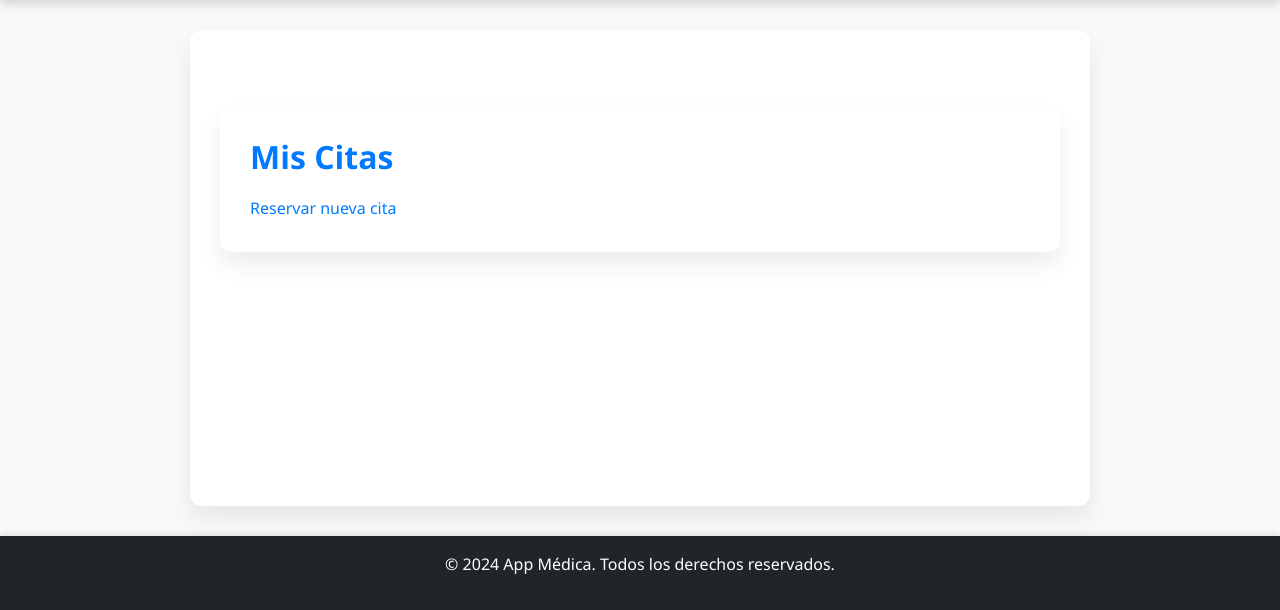
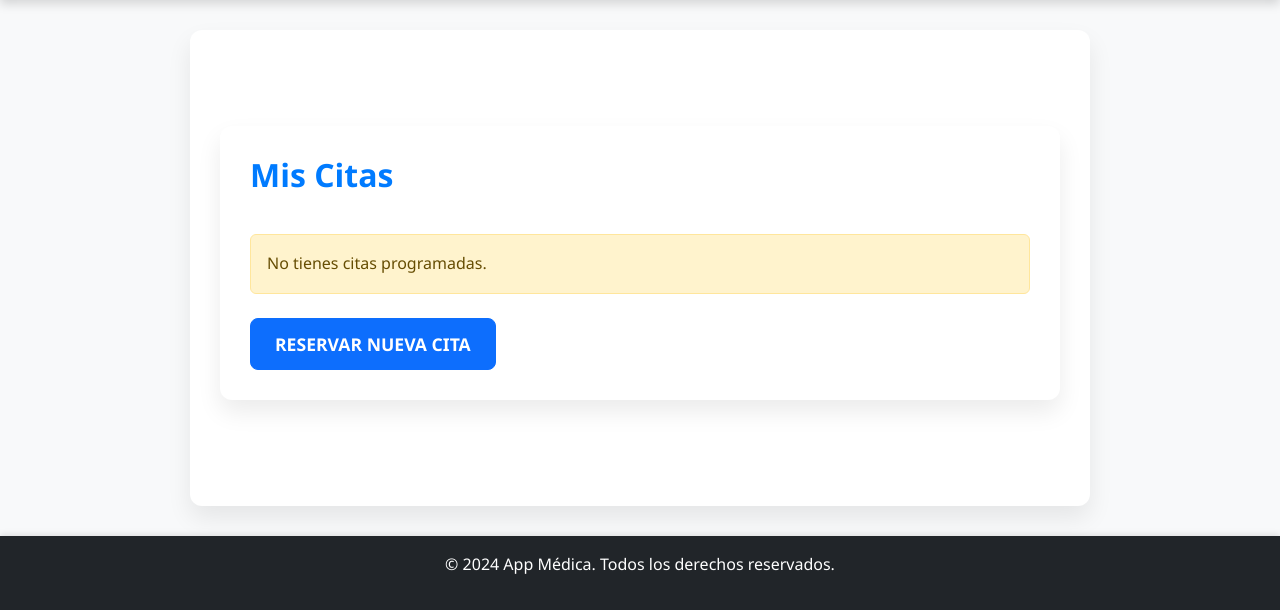
Before and after one commit to juaki0315/SaludAI, a Flask app: page /appointments/view in a window 1280 px wide. Shown: the part 190-800 px from the top of the page. Run offline with Flask 3, Linux system fonts and the light colour scheme; the visitor is signed in with stand-in values (Sample User, id 1); data that the repository does not hold is empty.

Commit message:
ya no mas que estoy cansao

```diff
--- a/app/templates/appointments.html
+++ b/app/templates/appointments.html
@@ -1,15 +1,25 @@
 {% extends 'base.html' %}
 {% block content %}
-<div class="container">
-    <h2>Mis Citas</h2>
-    <ul>
+<div class="container mt-5">
+    <h2 class="mb-4">Mis Citas</h2>
+    <div class="list-group">
         {% for appointment in appointments %}
-        <li>
-            Fecha: {{ appointment['date'] }} | Hora: {{ appointment['time'] }}
-            <a href="{{ url_for('routes.cancel', appointment_id=appointment['_id']) }}">Cancelar</a>
-        </li>
+        <div class="list-group-item d-flex justify-content-between align-items-center mb-2">
+            <div>
+                <strong>Fecha:</strong> {{ appointment['date'] }} | <strong>Hora:</strong> {{ appointment['time'] }}
+            </div>
+            <a href="{{ url_for('routes.cancel', appointment_id=appointment['_id']) }}"
+               class="btn btn-danger btn-sm">
+                Cancelar
+            </a>
+        </div>
         {% endfor %}
-    </ul>
-    <a href="{{ url_for('routes.appointments') }}">Reservar nueva cita</a>
+    </div>
+    {% if not appointments %}
+    <div class="alert alert-warning mt-3">No tienes citas programadas.</div>
+    {% endif %}
+    <div class="mt-4">
+        <a href="{{ url_for('routes.appointments') }}" class="btn btn-primary">Reservar nueva cita</a>
+    </div>
 </div>
 {% endblock %}
```
